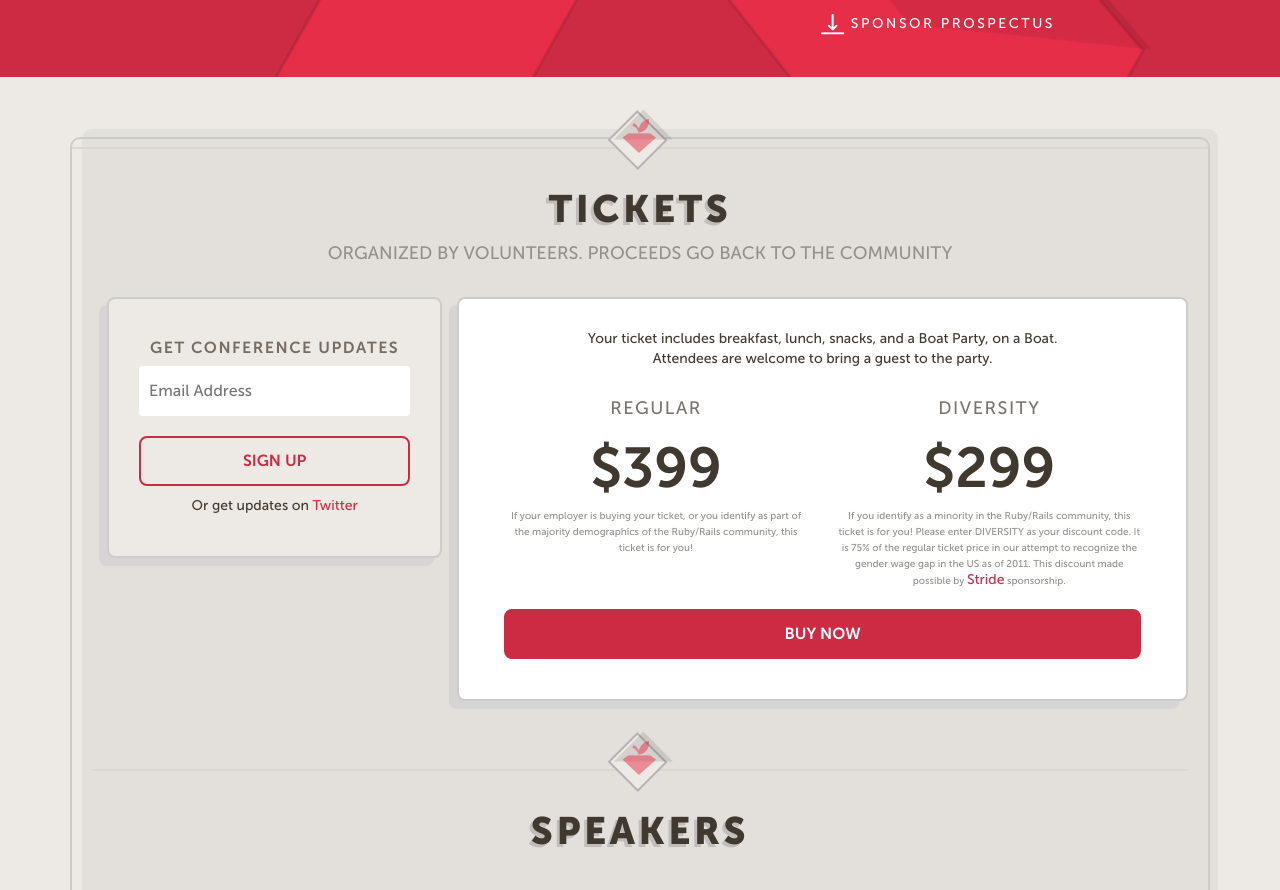
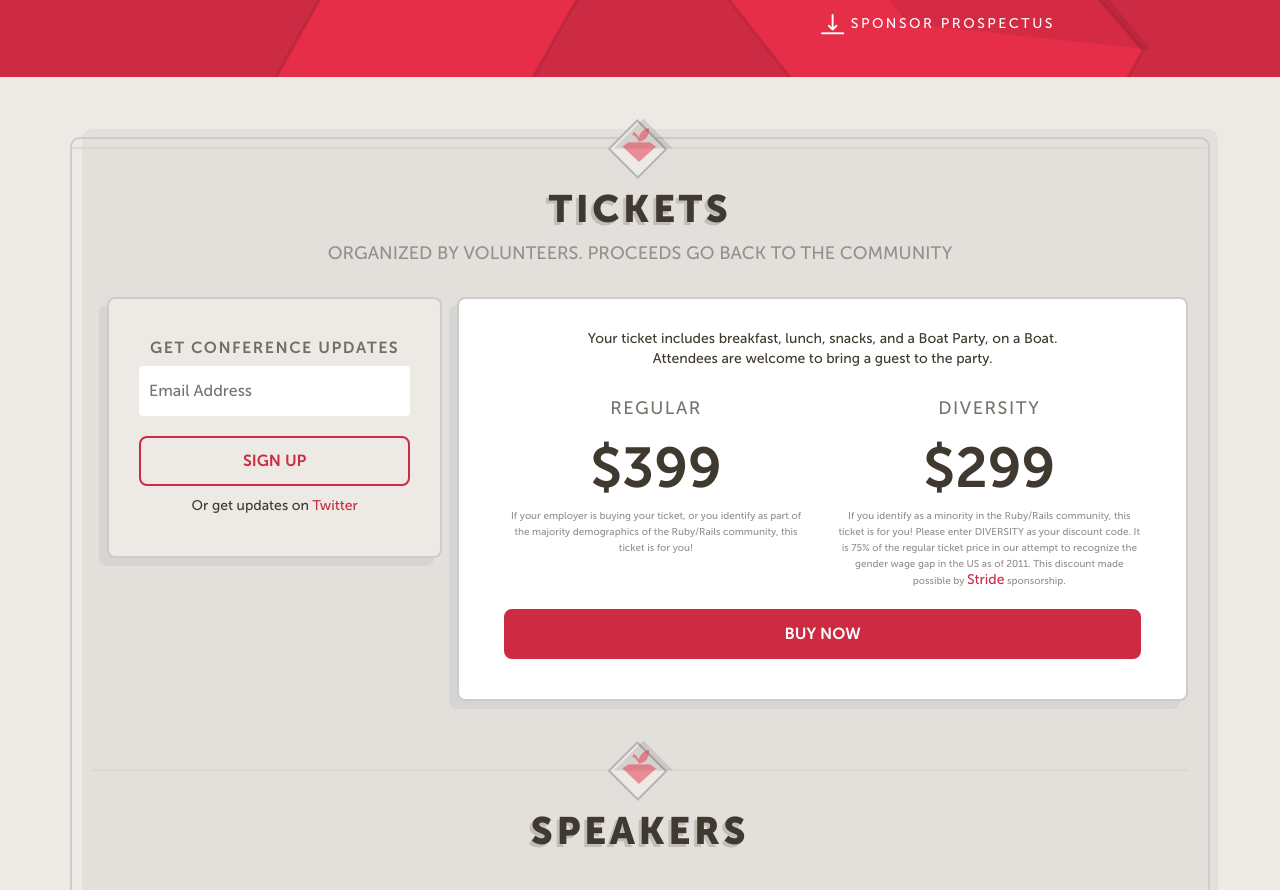
Before and after one commit to goruco/goruco2016, a Jekyll site: the page built from index.html, in a window 1280 px wide and 1400 px high, scrolled down 493 px. Shown: the part 150-1040 px from the top of the window. Built offline with Jekyll 4.4.1, drawn with Linux system fonts in a browser that asks for light colours.

Commit message:
fix vertical centering of divider diamonds

```diff
--- a/_sass/_section.scss
+++ b/_sass/_section.scss
@@ -16,7 +16,7 @@
 
   img {
     position: absolute;
-    top: -30px;
+    top: -21px;
     left: 0;
     right: 0;
     margin-left: auto;
```
